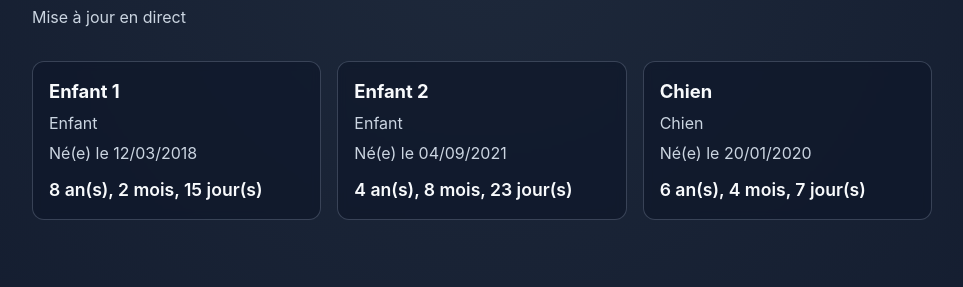
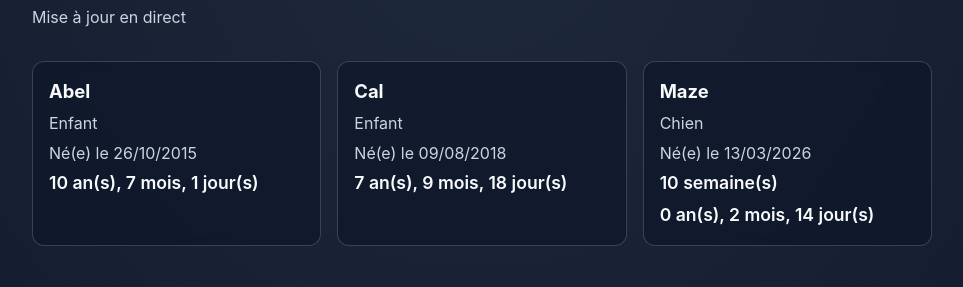
Before and after one commit to An0d/family-age-tracker, a website built with Vite: page index.html in a window 1280 px wide. Shown: the part 91-378 px from the top of the page, without its empty margins (158-1121 px from the left). Built offline with nearby package versions, Linux system fonts and the light colour scheme.

Commit message:
Update family member data and enhance age display with weeks

```diff
--- a/src/config.ts
+++ b/src/config.ts
@@ -6,18 +6,18 @@ export type FamilyMember = {
 
 export const familyMembers: FamilyMember[] = [
   {
-    name: 'Enfant 1',
+    name: 'Abel',
     category: 'Enfant',
-    birthDate: '2018-03-12',
+    birthDate: '2015-10-26',
   },
   {
-    name: 'Enfant 2',
+    name: 'Cal',
     category: 'Enfant',
-    birthDate: '2021-09-04',
+    birthDate: '2018-08-09',
   },
   {
-    name: 'Chien',
+    name: 'Maze',
     category: 'Chien',
-    birthDate: '2020-01-20',
+    birthDate: '2026-03-13',
   },
 ]
--- a/src/main.ts
+++ b/src/main.ts
@@ -5,6 +5,15 @@ type Age = {
   years: number
   months: number
   days: number
+}
+
+function calculateAgeInWeeks(birthDate: Date, currentDate: Date): number {
+  const millisecondsPerDay = 24 * 60 * 60 * 1000
+  const daysSinceBirth = Math.floor(
+    (currentDate.getTime() - birthDate.getTime()) / millisecondsPerDay,
+  )
+
+  return Math.floor(daysSinceBirth / 7)
 }
 
 function calculateAge(birthDate: Date, currentDate: Date): Age {
@@ -36,12 +45,18 @@ function renderAges() {
     .map((member) => {
       const birthDate = new Date(`${member.birthDate}T00:00:00`)
       const age = calculateAge(birthDate, today)
+      const ageInWeeks = calculateAgeInWeeks(birthDate, today)
+      const dogWeeksLine =
+        member.category === 'Chien'
+          ? `<p class="age">${ageInWeeks} semaine(s)</p>`
+          : ''
 
       return `
         <li class="card">
           <h2>${member.name}</h2>
           <p class="category">${member.category}</p>
           <p class="birth-date">Né(e) le ${birthDate.toLocaleDateString('fr-FR')}</p>
+          ${dogWeeksLine}
           <p class="age">${age.years} an(s), ${age.months} mois, ${age.days} jour(s)</p>
         </li>
       `
--- a/src/style.css
+++ b/src/style.css
@@ -64,8 +64,15 @@ h1 {
   color: #cbd5e1;
 }
 
+.age-weeks {
+  margin: 0.6rem 0 0;
+  font-size: 1rem;
+  font-weight: 600;
+  color: #e2e8f0;
+}
+
 .age {
-  margin: 0.75rem 0 0;
+  margin: 0.35rem 0 0;
   font-size: 1.1rem;
   font-weight: 600;
   color: #f8fafc;
```
Also changed, not shown: 1 other file.
